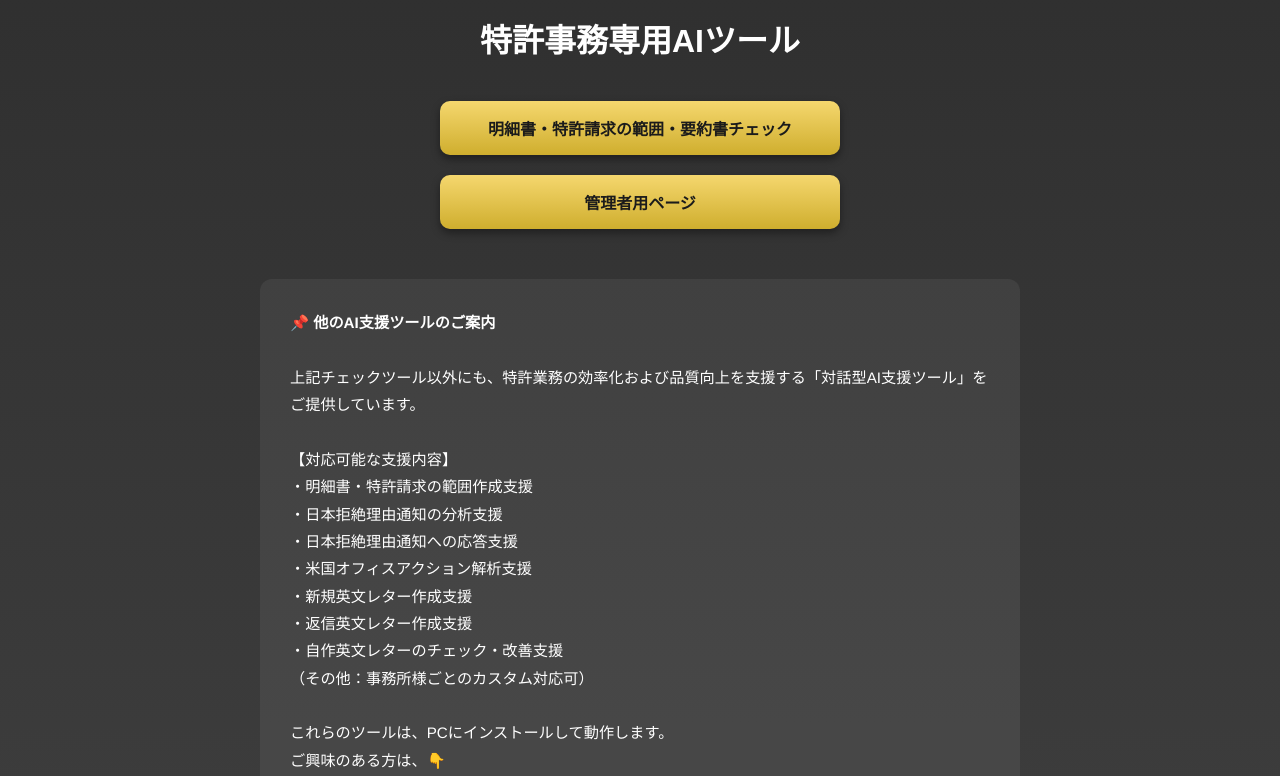
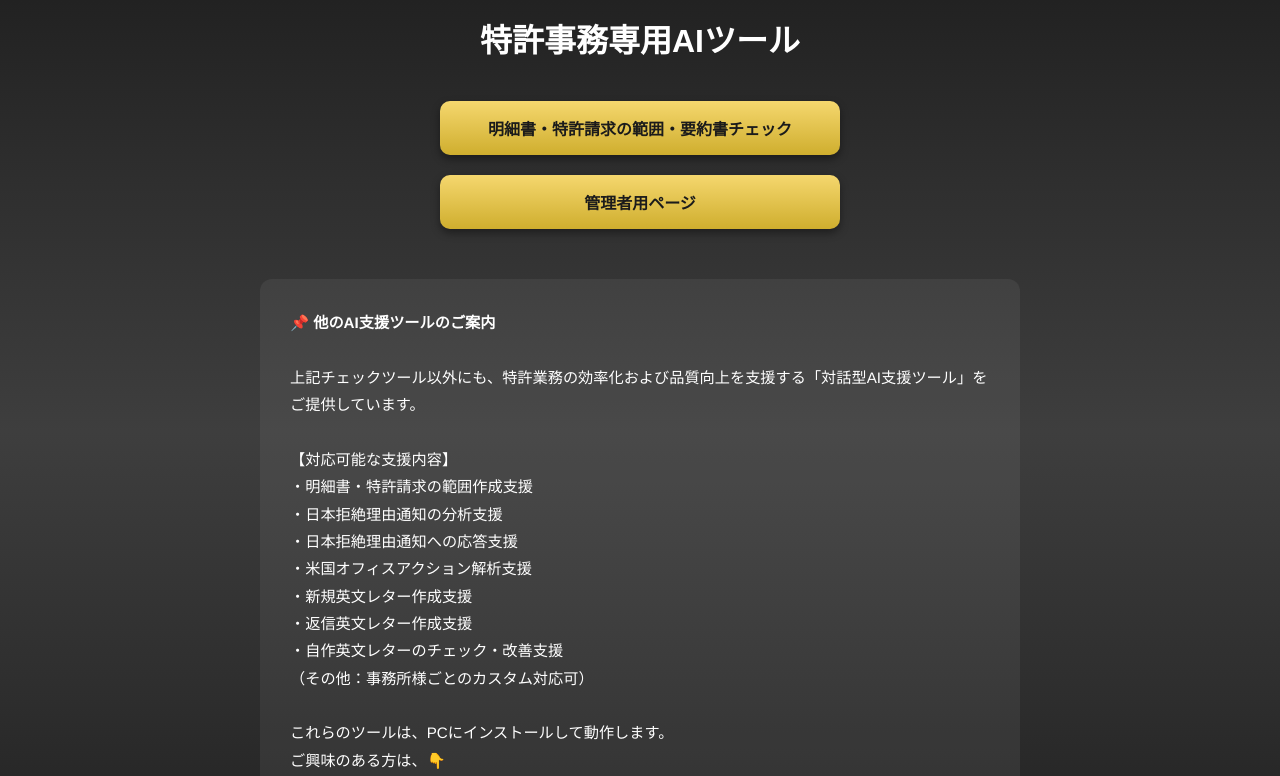
Before and after one commit to Kurosepat/patent-ai-ui-v2, a plain HTML site: page index.html in a window 1280 px wide. Shown: the part 57-833 px from the top of the page. Drawn offline with Linux system fonts and the light colour scheme.

Commit message:
Add files via upload

```diff
--- a/index.html
+++ b/index.html
@@ -9,7 +9,7 @@
         body {
             margin: 0;
             font-family: 'Helvetica Neue', sans-serif;
-            background: linear-gradient(to bottom, #2f2f2f, #3e3e3e);
+            background: linear-gradient(to bottom, #1e1e1e, #2f2f2f, #3e3e3e, #2f2f2f, #1e1e1e);
             color: white;
             text-align: center;
             display: flex;
```
